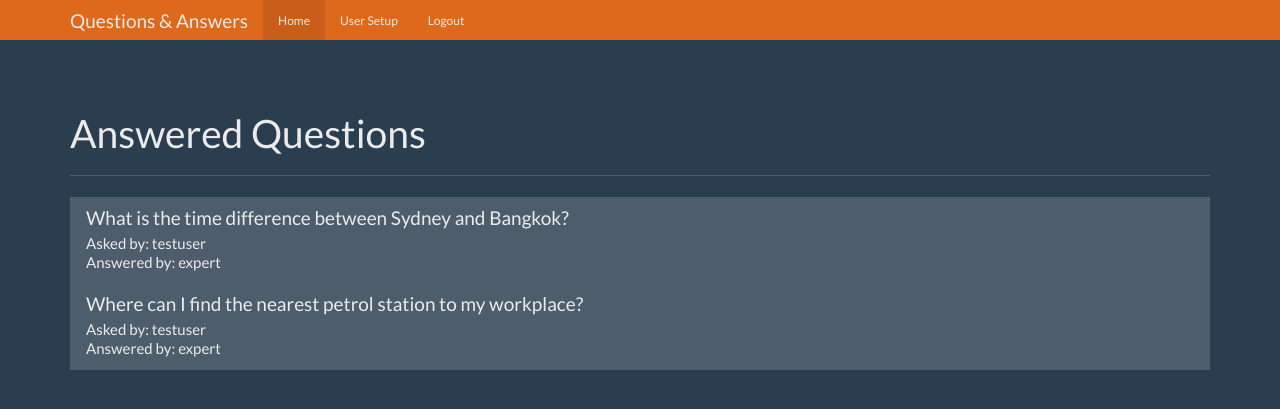
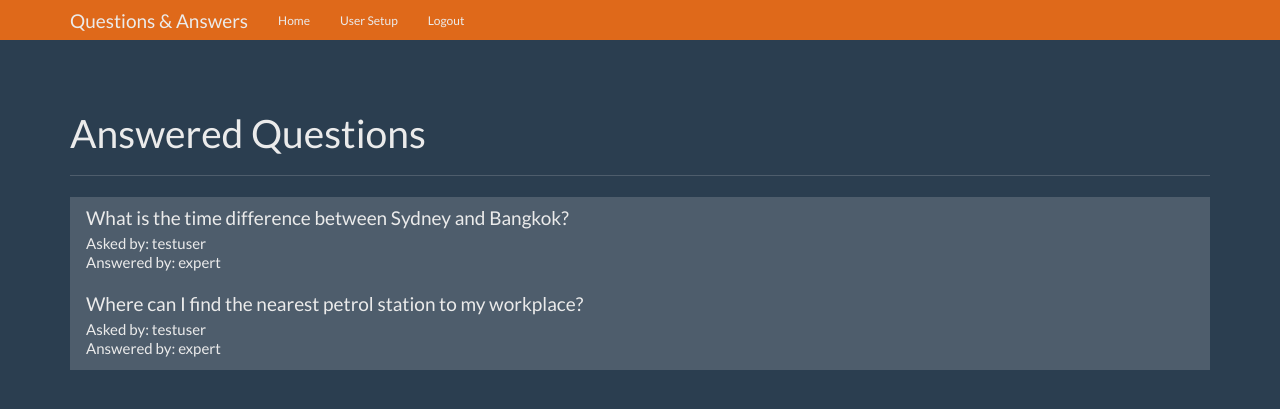
Before and after one commit to promie/question-answer, a Flask app: page / in a window 1280 px wide. Shown: the top 409 px of the page. Run offline with Flask 2, Linux system fonts and the light colour scheme; the first user in the database is signed in; data comes from the database, SQL or seed files in the repository; some libraries are stand-ins or nearby versions.

Commit message:
Fully functional application

```diff
--- a/templates/layout.html
+++ b/templates/layout.html
@@ -24,7 +24,7 @@
         </div>
         <div id="navbar" class="navbar-collapse collapse">
           <ul class="nav navbar-nav">
-            <li class="active"><a href="{{ url_for('index') }}">Home</a></li>
+            <li><a href="{{ url_for('index') }}">Home</a></li>
             <!-- if user is not logged in -->
             {% if not user %}
                 <li><a href="{{ url_for('login') }}">Login</a></li>
```
